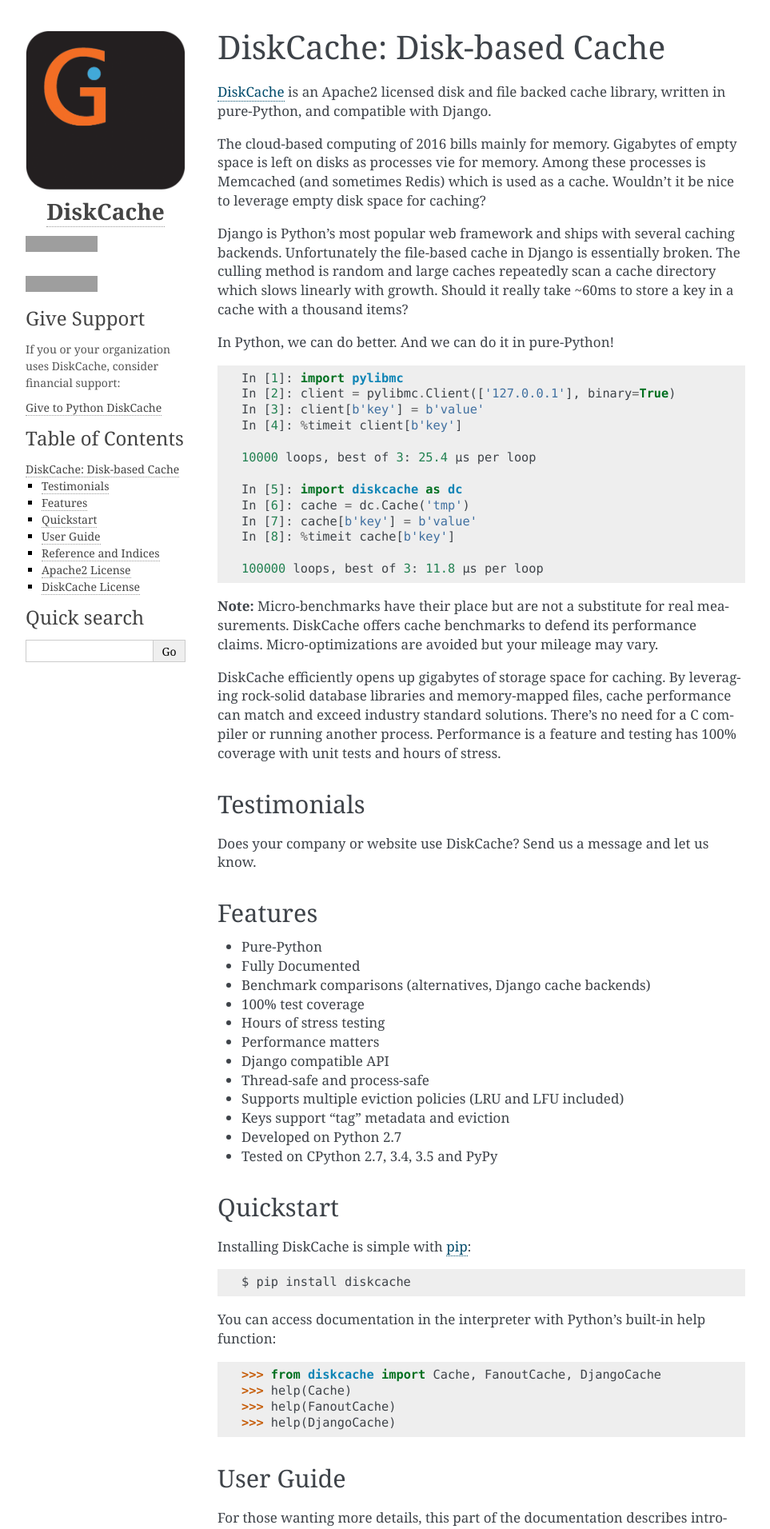
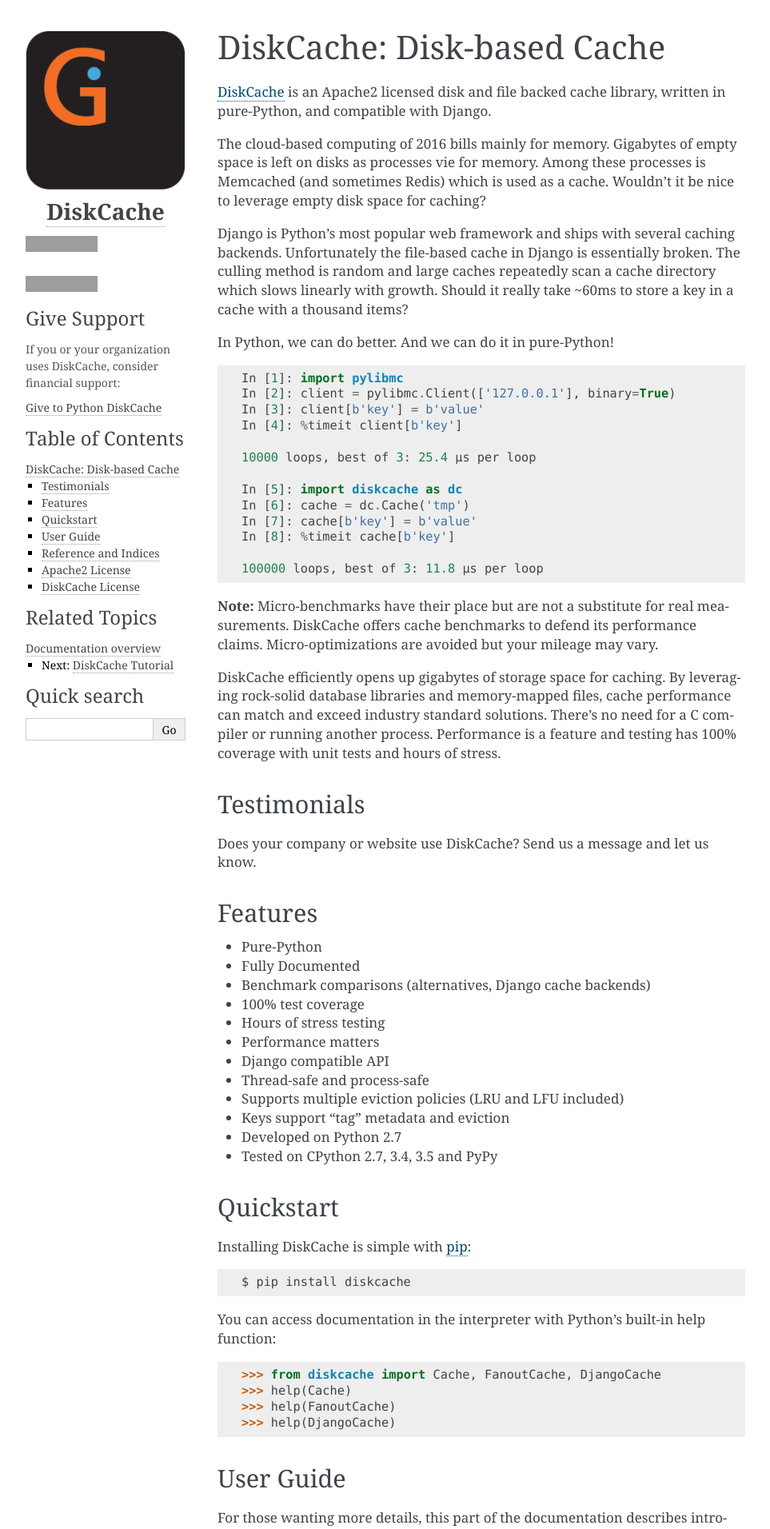
Before and after one commit to will9288/python-diskcache, a Sphinx documentation site: the page built from docs/index.rst, in a window 1280 px wide. Shown: the top 1912 px of the page at 80% size, without its empty margins (148-1111 px from the left). Built offline with Sphinx 7.4.7, drawn with Linux system fonts in a browser that asks for light colours; grey boxes are pictures that could not be loaded.

Commit message:
Set show_related to True so relations in sidebar is displayed

```diff
--- a/docs/conf.py
+++ b/docs/conf.py
@@ -124,6 +124,7 @@ html_theme_options = {
     'travis_button': True,
     'analytics_id': 'UA-19364636-2',
     'show_powered_by': False,
+    'show_related': True,
     'github_user': 'grantjenks',
     'github_repo': 'python-diskcache',
 }
```
